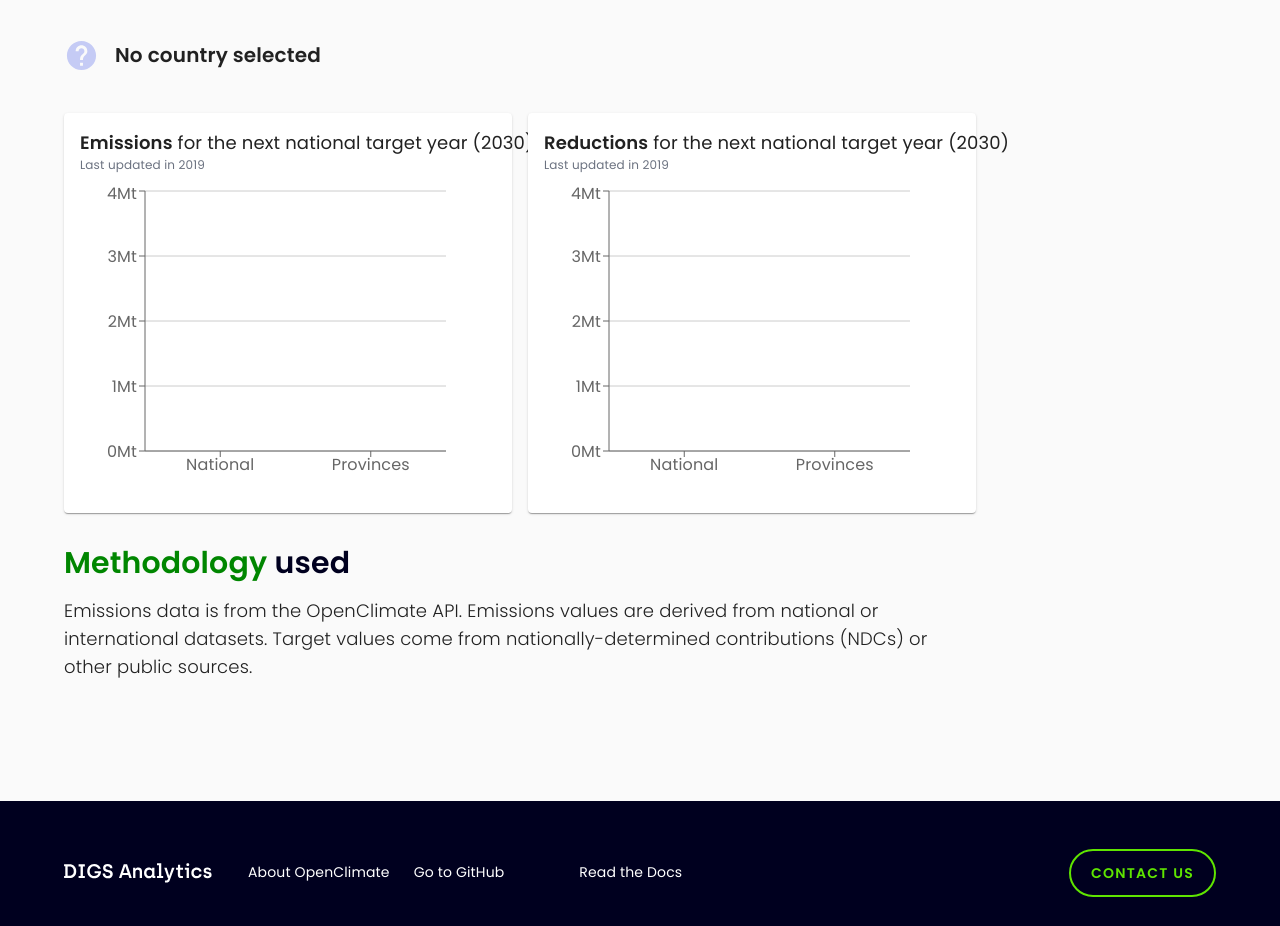
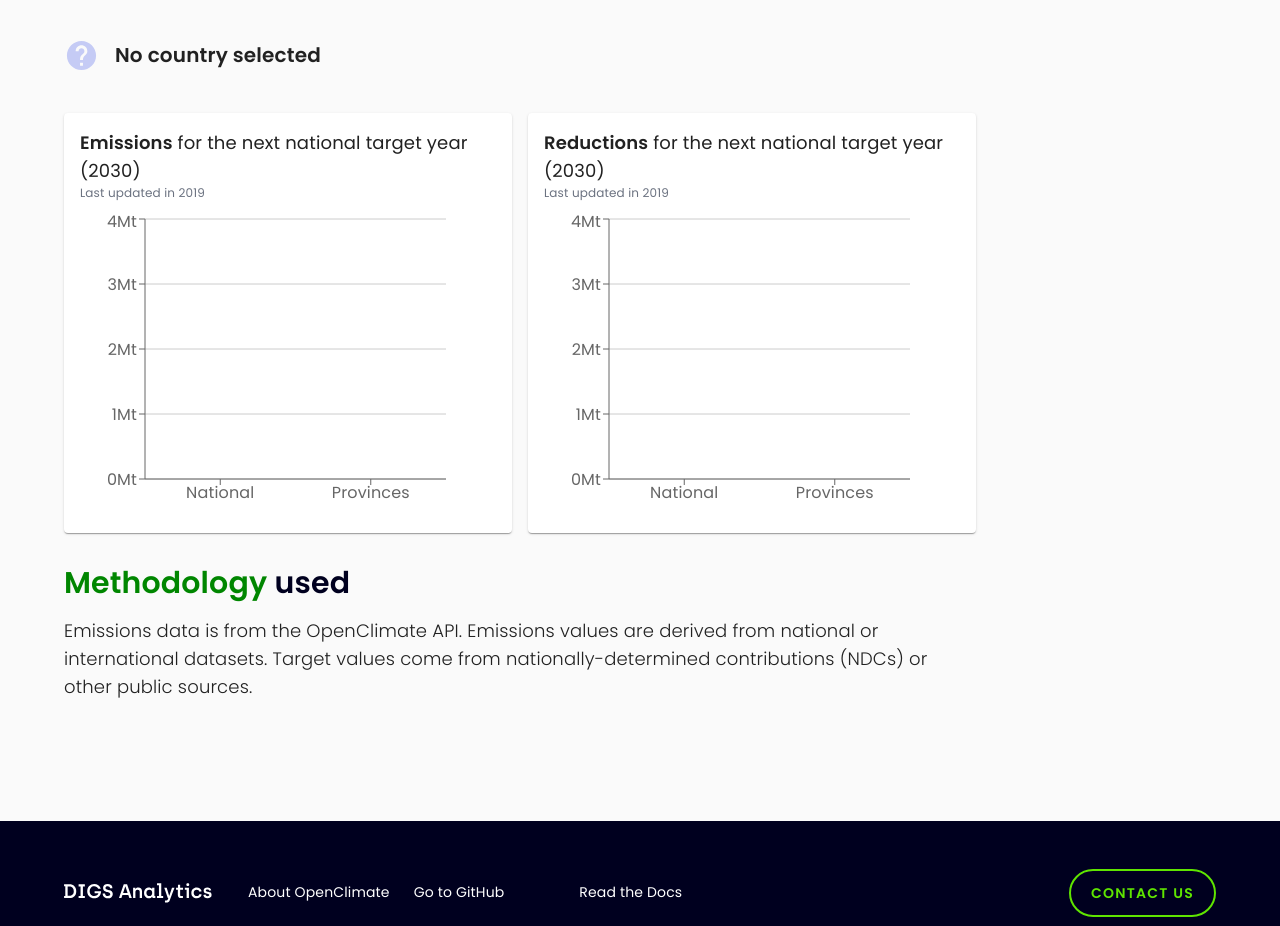
Before and after one commit to Open-Earth-Foundation/target-gap, a Next.js app: page / in a window 1280 px wide. Shown: the part 1100-2026 px from the top of the page. Built offline with nearby package versions, Linux system fonts and the light colour scheme.

Commit message:
fix: headings not wrapping for Emissions and Reductions diagrams
Signed-off-by: Milan Gruner <milangruner@gmail.com>

```diff
--- a/src/components/sections/Emissions.tsx
+++ b/src/components/sections/Emissions.tsx
@@ -137,7 +137,7 @@ const Emissions: FunctionComponent<EmissionsProps> = ({ actor, parts }) => {
   return (
     <Card sx={{ minWidth: 400, minHeight: 400 }} className="overflow-visible w-full lg:inline-block lg:w-1/2">
       <CardContent>
-        <p className="text-lg"><span className="font-bold">Emissions</span> for the next national target year ({targetYear})</p>
+        <p className="text-lg whitespace-break-spaces"><span className="font-bold">Emissions</span> for the next national target year ({targetYear})</p>
         <p className="text-xs text-gray-500 pb-2">Last updated in 2019</p>
         {hasMissingData ? (
           <p className="text-center align-center w-full my-32">Insufficient data for this country</p>
--- a/src/components/sections/Reductions.tsx
+++ b/src/components/sections/Reductions.tsx
@@ -133,7 +133,7 @@ const Reductions: FunctionComponent<ReductionsProps> = ({ actor, parts }) => {
   return (
     <Card sx={{ minWidth: 400, minHeight: 400 }} className="overflow-visible w-full lg:inline-block lg:w-1/2 mt-4 lg:mt-0">
       <CardContent className='items-center'>
-        <p className="text-lg"><span className="font-bold">Reductions</span> for the next national target year ({targetYear})</p>
+        <p className="text-lg whitespace-break-spaces"><span className="font-bold">Reductions</span> for the next national target year ({targetYear})</p>
         <p className="text-xs text-gray-500 pb-2">Last updated in 2019</p>
         {hasMissingData ? (
           <p className="text-center align-center w-full my-32">Insufficient data for this country</p>
```
